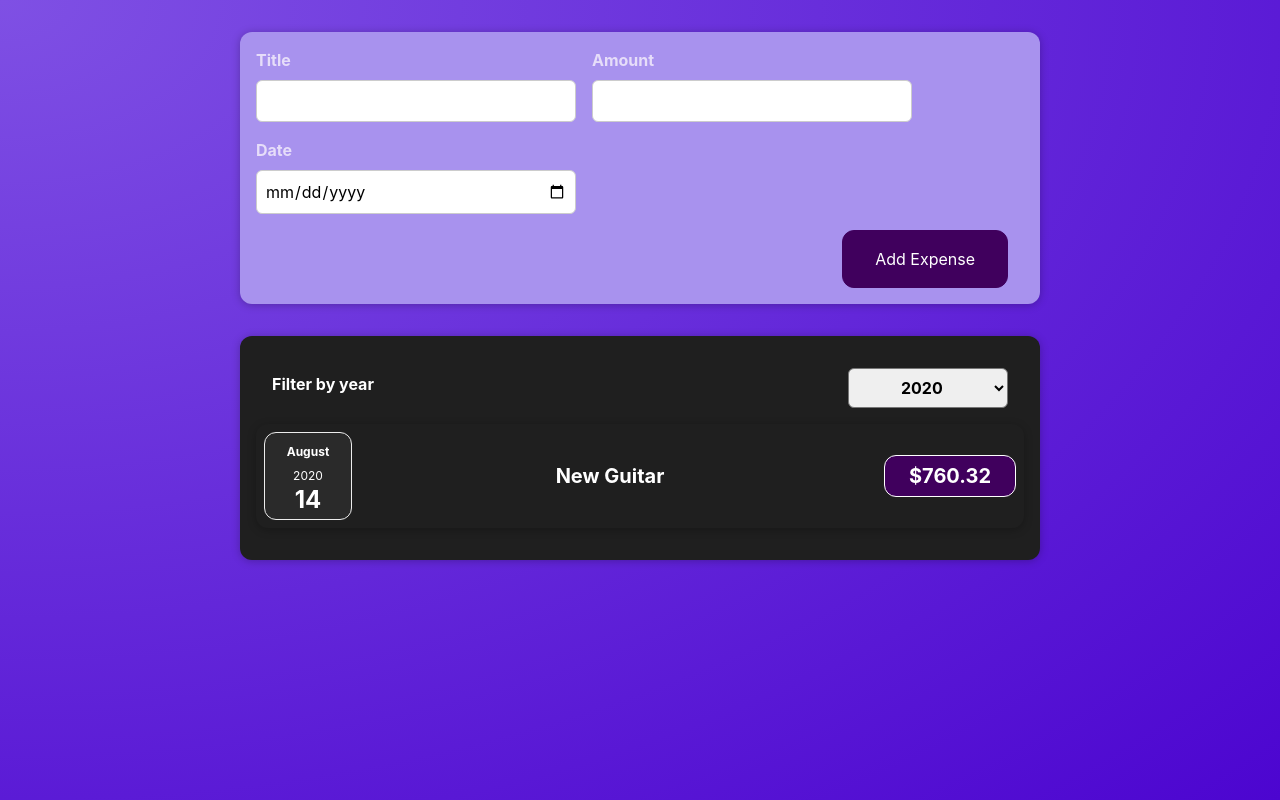
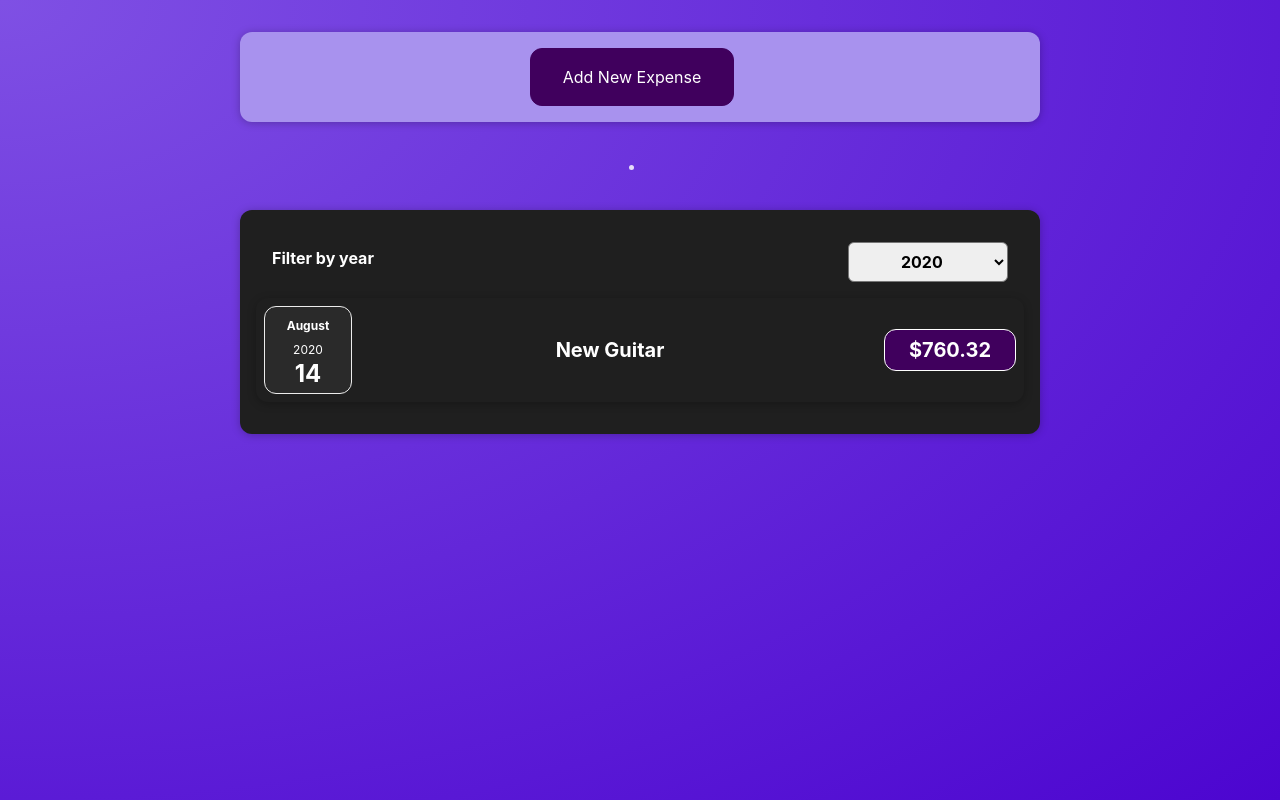
Before and after one commit to mhgarry/check_expenses, a React (Vite) app in the folder client/: page / in a window 1280 px wide. Built offline with nearby package versions, Linux system fonts and the light colour scheme.

Commit message:
add form buttons to show and hide form

```diff
--- a/client/src/components/Expenses/ExpenseDisplay.jsx
+++ b/client/src/components/Expenses/ExpenseDisplay.jsx
@@ -21,7 +21,7 @@ const Expenses = (props) => {
 	);
 
 	return (
-		<div>
+		<li>
 			<Card className='expenses'>
 				<ExpenseFilter
 					selected={filteredYear}
@@ -29,7 +29,7 @@ const Expenses = (props) => {
 				/>
 				<ExpensesList items={filteredExpenses} />
 			</Card>
-		</div>
+		</li>
 	);
 };
 
--- a/client/src/components/NewExpense/ExpenseForm.jsx
+++ b/client/src/components/NewExpense/ExpenseForm.jsx
@@ -1,35 +1,57 @@
+import React, { useState } from 'react';
+
 import './ExpenseForm.css';
-import { useState } from 'react';
 
 const ExpenseForm = (props) => {
-    const [title, setTitle] = useState('');
-    const [amount, setAmount] = useState('');
-    const [date, setDate] = useState('');
+    const [enteredTitle, setEnteredTitle] = useState('');
+    const [enteredAmount, setEnteredAmount] = useState('');
+    const [enteredDate, setEnteredDate] = useState('');
+    // const [userInput, setUserInput] = useState({
+    //   enteredTitle: '',
+    //   enteredAmount: '',
+    //   enteredDate: '',
+    // });
 
     const titleChangeHandler = (event) => {
-        setTitle(event.target.value);
+        setEnteredTitle(event.target.value);
+        // setUserInput({
+        //   ...userInput,
+        //   enteredTitle: event.target.value,
+        // });
+        // setUserInput((prevState) => {
+        //   return { ...prevState, enteredTitle: event.target.value };
+        // });
     };
 
     const amountChangeHandler = (event) => {
-        setAmount(event.target.value);
+        setEnteredAmount(event.target.value);
+        // setUserInput({
+        //   ...userInput,
+        //   enteredAmount: event.target.value,
+        // });
     };
 
     const dateChangeHandler = (event) => {
-        setDate(event.target.value);
+        setEnteredDate(event.target.value);
+        // setUserInput({
+        //   ...userInput,
+        //   enteredDate: event.target.value,
+        // });
     };
 
+    const submitHandler = (event) => {
+        event.preventDefault();
 
-    const submitHandler = (event) => {
-        event.preventDefault(); // prevents page reload
         const expenseData = {
-            title: title,
-            amount: amount,
-            date: new Date(date),
+            title: enteredTitle,
+            amount: enteredAmount,
+            date: new Date(enteredDate),
         };
+
         props.onSaveExpenseData(expenseData);
-        setTitle('');
-        setAmount('');
-        setDate('');
+        setEnteredTitle('');
+        setEnteredAmount('');
+        setEnteredDate('');
     };
 
     return (
@@ -38,33 +60,34 @@ const ExpenseForm = (props) => {
                 <div className='new-expense__control'>
                     <label>Title</label>
                     <input
-                        value={title}
+                        type='text'
+                        value={enteredTitle}
                         onChange={titleChangeHandler}
-                        type='text'
                     />
                 </div>
                 <div className='new-expense__control'>
                     <label>Amount</label>
                     <input
-                        value={amount}
-                        onChange={amountChangeHandler}
                         type='number'
                         min='0.01'
                         step='0.01'
+                        value={enteredAmount}
+                        onChange={amountChangeHandler}
                     />
                 </div>
                 <div className='new-expense__control'>
                     <label>Date</label>
                     <input
-                        value={date}
-                        onChange={dateChangeHandler}
                         type='date'
                         min='2019-01-01'
-                        max='2024-12-31'
+                        max='2022-12-31'
+                        value={enteredDate}
+                        onChange={dateChangeHandler}
                     />
                 </div>
             </div>
             <div className='new-expense__actions'>
+                <button type="button" onClick={props.onCancel}>Cancel</button>
                 <button type='submit'>Add Expense</button>
             </div>
         </form>
--- a/client/src/components/NewExpense/NewExpense.jsx
+++ b/client/src/components/NewExpense/NewExpense.jsx
@@ -1,7 +1,10 @@
-import './NewExpesne.css';
+import React, { useState } from 'react';
+
 import ExpenseForm from './ExpenseForm';
+import './NewExpense.css';
 
-const NewExpesne = (props) => {
+const NewExpense = (props) => {
+    const [isEditing, setIsEditing] = useState(false);
 
     const saveExpenseDataHandler = (enteredExpenseData) => {
         const expenseData = {
@@ -9,15 +12,30 @@ const NewExpesne = (props) => {
             id: Math.random().toString(),
         };
         props.onAddExpense(expenseData);
+        setIsEditing(false);
+    };
+
+    const startEditingHandler = () => {
+        setIsEditing(true);
+    };
+
+    const stopEditingHandler = () => {
+        setIsEditing(false);
     };
 
     return (
         <div className='new-expense'>
-            <ExpenseForm
-                onSaveExpenseData={saveExpenseDataHandler}
-            />
+            {!isEditing && (
+                <button onClick={startEditingHandler}>Add New Expense</button>
+            )}
+            {isEditing && (
+                <ExpenseForm
+                    onSaveExpenseData={saveExpenseDataHandler}
+                    onCancel={stopEditingHandler}
+                />
+            )}
         </div>
     );
 };
 
-export default NewExpesne;
+export default NewExpense;
```
Also changed, not shown: client/src/components/NewExpense/NewExpense.css (renamed from client/src/components/NewExpense/NewExpesne.css).
